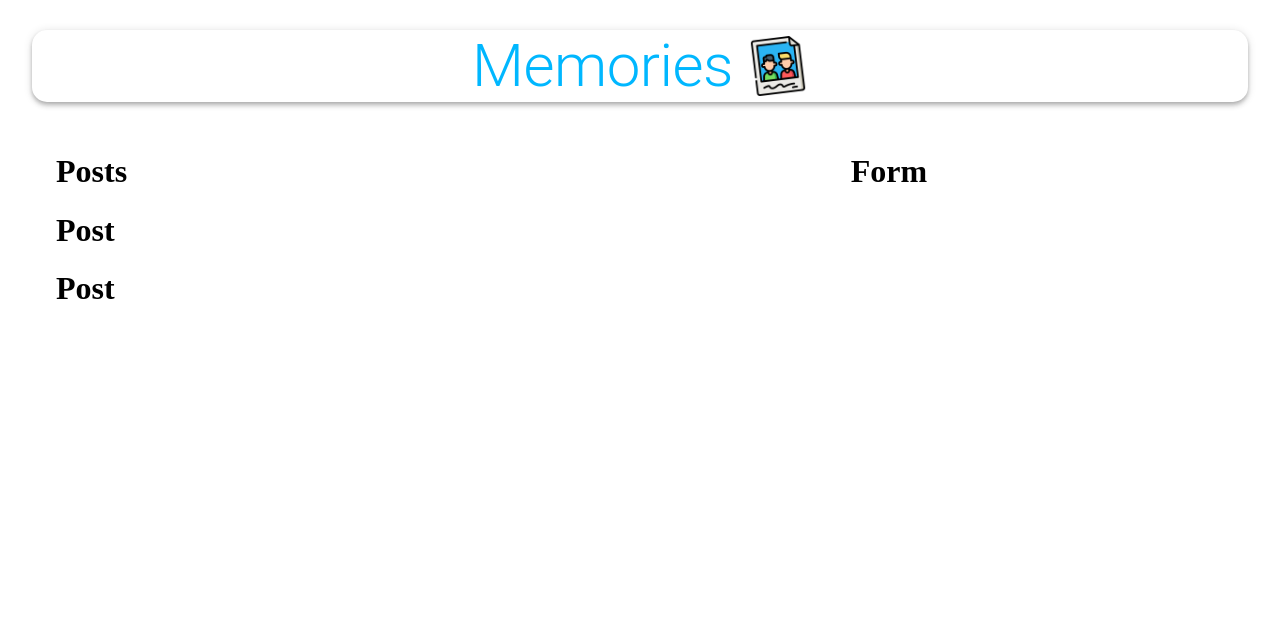
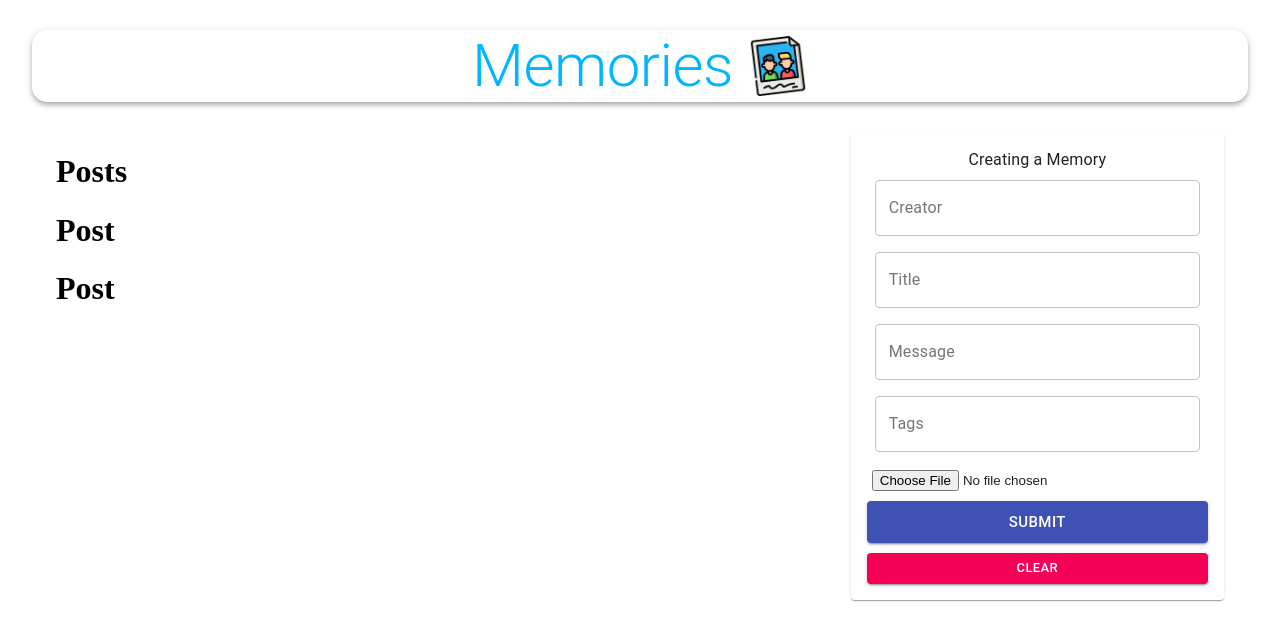
Before and after one commit to adnanali000/mern-memories, a React (Create React App) app in the folder client/: page / in a window 1280 px wide. Shown: the top 640 px of the page. Built offline with nearby package versions, Linux system fonts and the light colour scheme; no server answers.

Commit message:
created form

```diff
--- a/client/src/App.js
+++ b/client/src/App.js
@@ -1,12 +1,21 @@
-import React from 'react';
+import React,{useEffect} from 'react';
 import { Container, AppBar, Typography, Grid, Grow } from '@material-ui/core'
 import memories from './images/memories.png'
 import Posts from './components/Posts/Posts'
 import Form from './components/Form/Form'
 import useStyles from './styles'
+import {useDispatch} from 'react-redux';
+import {getPosts} from './actions/posts';
 
 const App = () => {
   const classes = useStyles();
+  const dispatch = useDispatch();
+
+  useEffect(()=>{
+    dispatch(getPosts())
+  },[dispatch])
+
+
 
   return (
     <Container maxwidth="lg">
--- a/client/src/actions/posts.js
+++ b/client/src/actions/posts.js
@@ -0,0 +1,15 @@
+import * as api from '../api';
+
+//ACTION CREATORS
+
+export const getPosts = () => async (dispatch) => {
+
+    try {
+        const {data} = await api.fetchPosts();
+
+        dispatch({type:'FETCH_ALL', payload: data});
+    } catch (error) {
+        console.log(error.message)
+    }
+
+}
--- a/client/src/components/Form/Form.js
+++ b/client/src/components/Form/Form.js
@@ -1,11 +1,39 @@
-import React from 'react';
+import React,{useState} from 'react';
 import useStyles from './styles'
+import { TextField,Paper,Button,Typography } from '@material-ui/core';
+import FileBase from 'react-file-base64';
 
 
 const Form = ()=>{
     const classes = useStyles();
+
+    const [postData,setPostData] = useState({ creator:'',title:'',message:'',tags:'',selectedFile:''})
+
+    const handleSubmit = ()=>{
+
+    }
+    const clear = ()=>{
+
+    }
+
+
     return(
-        <h1>Form</h1>
+        <Paper className={classes.paper}>
+            <form autoComplete='off' noValidate className={`${classes.root} ${classes.form}`} onSubmit={handleSubmit}>
+                <Typography>Creating a Memory</Typography>
+                <TextField name="creator" variant="outlined" fullWidth label="Creator" value={postData.creator} onChange={(e) => setPostData({ ...postData, creator: e.target.value})}/>
+                <TextField name="title" variant="outlined" fullWidth label="Title" value={postData.title} onChange={(e) => setPostData({ ...postData, title: e.target.value})}/>
+                <TextField name="message" variant="outlined" fullWidth label="Message" value={postData.message} onChange={(e) => setPostData({ ...postData, message: e.target.value})}/>
+                <TextField name="tags" variant="outlined" fullWidth label="Tags" value={postData.tags} onChange={(e) => setPostData({ ...postData, tags: e.target.value})}/>
+                <div className={classes.fileInput}>
+                    <FileBase type="file" multiple={false} onDone={({base64}) => setPostData({...postData, selectedFile: base64})} />
+                </div>
+
+                <Button className={classes.buttonSubmit} variant="contained" color="primary" size="large" type="submit" fullWidth>Submit</Button>
+                <Button  variant="contained" color="secondary" size="small" onClick={clear} fullWidth>Clear</Button>
+
+            </form>
+        </Paper>
     )
 }
 
--- a/client/src/components/Posts/Posts.js
+++ b/client/src/components/Posts/Posts.js
@@ -1,9 +1,14 @@
 import React from 'react';
 import Post from './Post/Post';
 import useStyles from './styles'
+import { useSelector } from 'react-redux';
 
 const Posts = ()=>{
+    const posts = useSelector((state) => state.posts )
     const classes = useStyles();
+
+    console.log(posts);
+
     return(
         <>
             <h1>Posts</h1>
--- a/client/src/reducers/posts.js
+++ b/client/src/reducers/posts.js
@@ -1,7 +1,7 @@
 export default (posts = [],action)=>{
     switch (action.type) {
         case 'FETCH_ALL':
-            return posts;
+            return action.payload;
         case 'CREATE':
             return posts;
         default:
```
Also changed, not shown: 1 other file (tests, documents, lock files or other folders).
